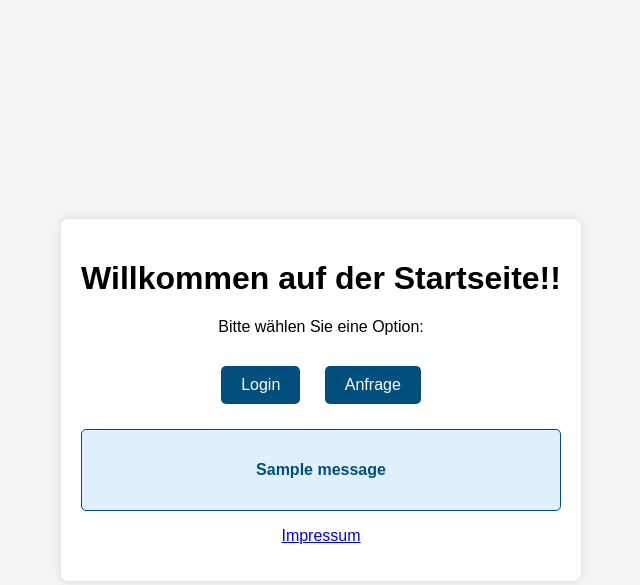
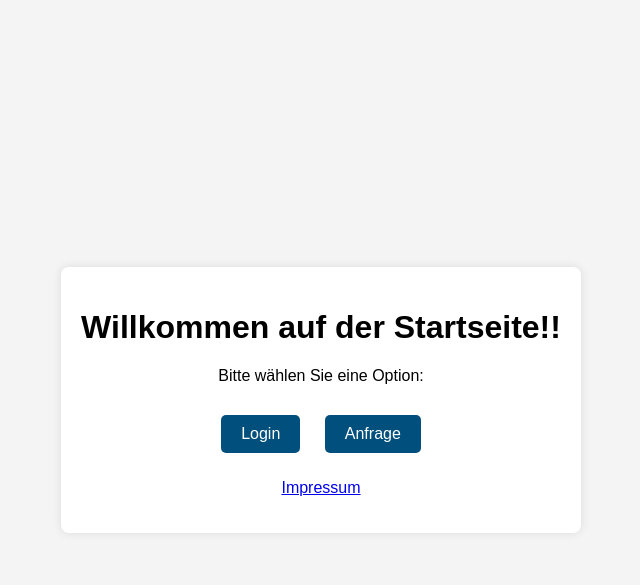
Before and after one commit to rokodeg/app-gruppe24-25-p-seminar, a Flask app: page / in a window 1280 px wide. Shown: the top 585 px of the page, without its empty margins (319-959 px from the left). Run offline with Flask 3, Linux system fonts and the light colour scheme; one stand-in notice (Sample message) is shown.

Commit message:
last change von main

```diff
--- a/webapp/Version4/app.py
+++ b/webapp/Version4/app.py
@@ -1,6 +1,6 @@
 import sqlite3
 from werkzeug.security import generate_password_hash, check_password_hash
-from flask import Flask, render_template, request, redirect, session, url_for, jsonify, flash, get_flashed_messages
+from flask import Flask, render_template, request, redirect, session, url_for, jsonify, flash
 
 # Initialisiere und erstelle Datenbanktabellen
 conn = sqlite3.connect('database.db')
@@ -46,9 +46,7 @@ def get_db_connection():
 
 @app.route("/")
 def home():
-    messages = get_flashed_messages()
-    message = messages[0] if messages else None
-    return render_template('index.html', message=message)
+    return render_template('index.html')
 
 @app.route('/register', methods=['GET', 'POST'])
 def register():
@@ -361,9 +359,7 @@ def create_offer():
         ''', (name, fach, stunden, klassenstufe, geschlecht, dringlichkeit, kontakt, wohnort))
         conn.commit()
         conn.close()
-
-        flash("Anfrage erfolgreich gesendet!")
-        return redirect(url_for('home'))
+        return redirect('/')
     return render_template('anfrage.html')
 
 @app.route('/anfrage_annehmen', methods=['POST'])
@@ -488,6 +484,13 @@ def user_settings():
         return redirect(url_for('login'))
     return render_template('usersettings.html')
 
+@app.route('/impressum')
+def impressum():
+    return render_template('impressum.html')
+
+@app.route('/agb')
+def agb():
+    return render_template('agb.html')
 
 if __name__ == '__main__':
     app.run(debug=True)
--- a/webapp/Version4/static/index/style.css
+++ b/webapp/Version4/static/index/style.css
@@ -34,14 +34,3 @@ body {
 .button:hover {
     background-color: #007B9A; /* Dunklerer Blauton beim Hover */
 }
-
-/* Neue Klasse für die Nachricht */
-.message {
-    margin-top: 15px;
-    padding: 15px;
-    border: 1px solid #004F7C;
-    background-color: #e0f0ff;
-    color: #004F7C;
-    border-radius: 5px;
-    font-weight: bold;
-}
--- a/webapp/Version4/templates/index.html
+++ b/webapp/Version4/templates/index.html
@@ -12,22 +12,14 @@
         <p>Bitte wählen Sie eine Option:</p>
         <div class="button-group">
             <a href="{{ url_for('login') }}" class="button">Login</a> <!-- Link zur Login-Seite -->
-            <a href="{{ url_for('create_offer') }}" class="button">Anfrage</a> <!-- Link zur Anfrage-Seite -->
+            <a href="{{ url_for('create_offer') }}" class="button">Anfrage</a> <!-- Link zur Login-Seite -->
         </div>
-        {% with messages = get_flashed_messages() %}
-            {% if messages %}
-                <div class="message">
-            {% for msg in messages %}
-              <p>{{ msg }}</p>
-            {% endfor %}
-          </div>
-        {% endif %}
-      {% endwith %}
-
         <div class="container1">
-            <p><a href="impressum.html" target="_blank" class="impressum-link">Impressum</a></p>
+            <p><a href="{{ url_for('impressum') }}" target="_blank" class="impressum-link">Impressum</a></p>
         </div>
     </div>
-    <script src="{{ url_for('static', filename='index/script.js') }}"></script>
+    <script src="static/index/script.js"></script>
+
+
 </body>
 </html>
```
Also changed, not shown: webapp/Version4/templates/anfrage.html (+8 -11 lines).
